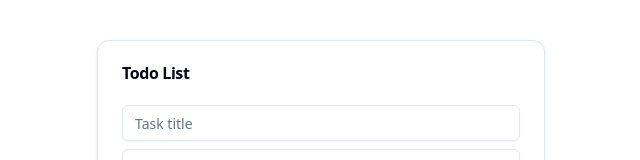
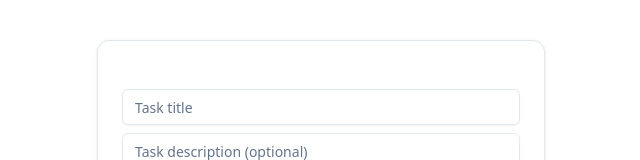
Before and after one commit to Jaime5Alvarez/tdl-v2, a Next.js app: page / in a window 1280 px wide. Shown: the top 160 px of the page, without its empty margins (319-959 px from the left). Built offline with nearby package versions, Linux system fonts and the light colour scheme; no server answers.

Commit message:
Fix Navbar brand name and update TodoList title for improved clarity

```diff
--- a/src/app/page.tsx
+++ b/src/app/page.tsx
@@ -190,7 +190,7 @@ export default function TodoList() {
   return (
     <Card className="max-w-md mx-auto mt-10 min-h-[500px] flex flex-col bg-card">
       <CardHeader className="flex flex-row items-center justify-between space-y-0">
-        <CardTitle>Todo List</CardTitle>
+        <CardTitle></CardTitle>
       </CardHeader>
       <CardContent className="flex flex-col gap-4">
         <div className="flex flex-col gap-2">
--- a/src/components/ui/navbar.tsx
+++ b/src/components/ui/navbar.tsx
@@ -9,7 +9,7 @@ export function Navbar() {
       <div className="container mx-auto flex h-14 items-center justify-between px-4">
         <div className="flex items-center gap-6 md:gap-10">
           <a href="/" className="flex items-center space-x-2">
-            <span className="font-bold"></span>
+            <span className="text-2xl font-bold">Todo List</span>
           </a>
         </div>
         <div className="flex items-center gap-4">
```
